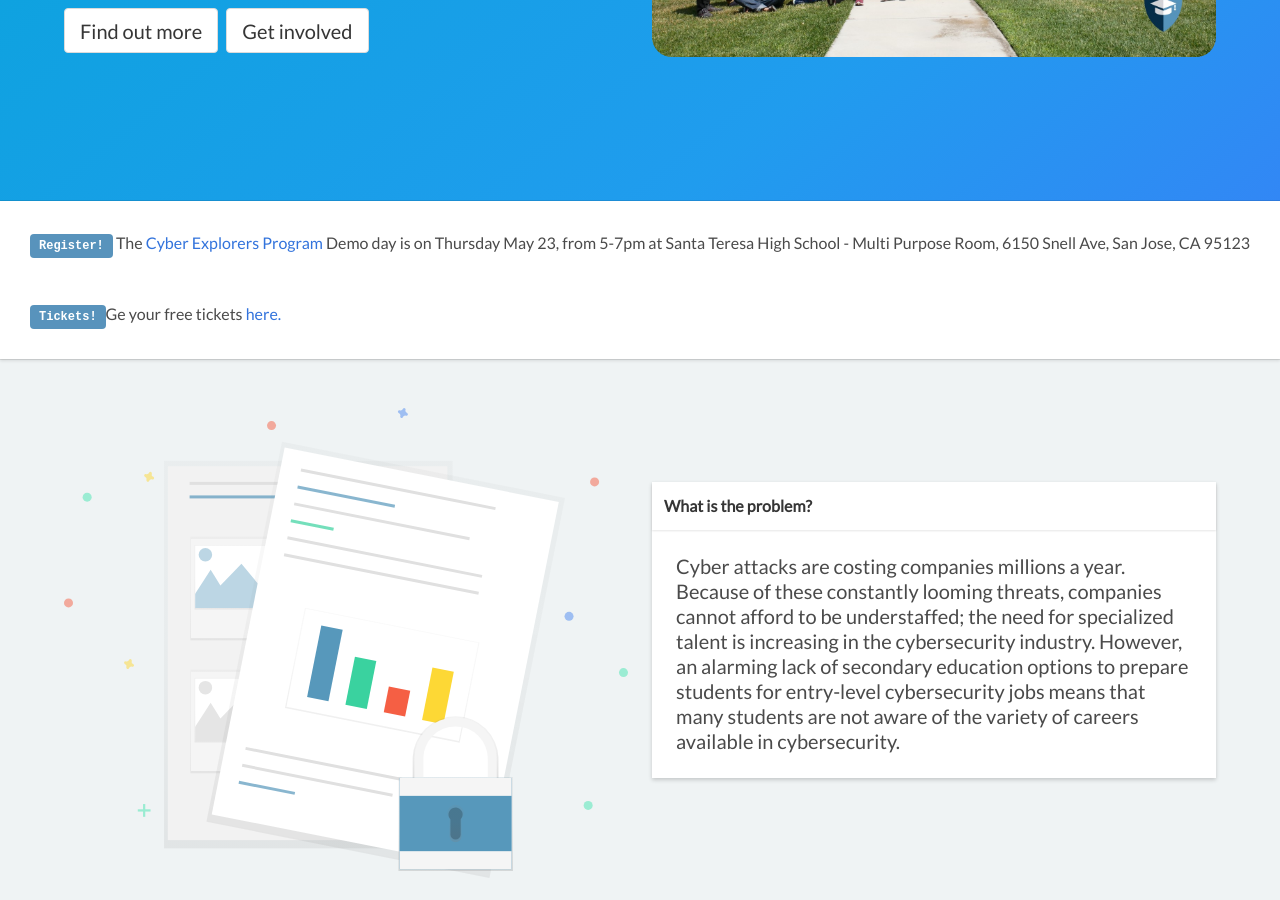
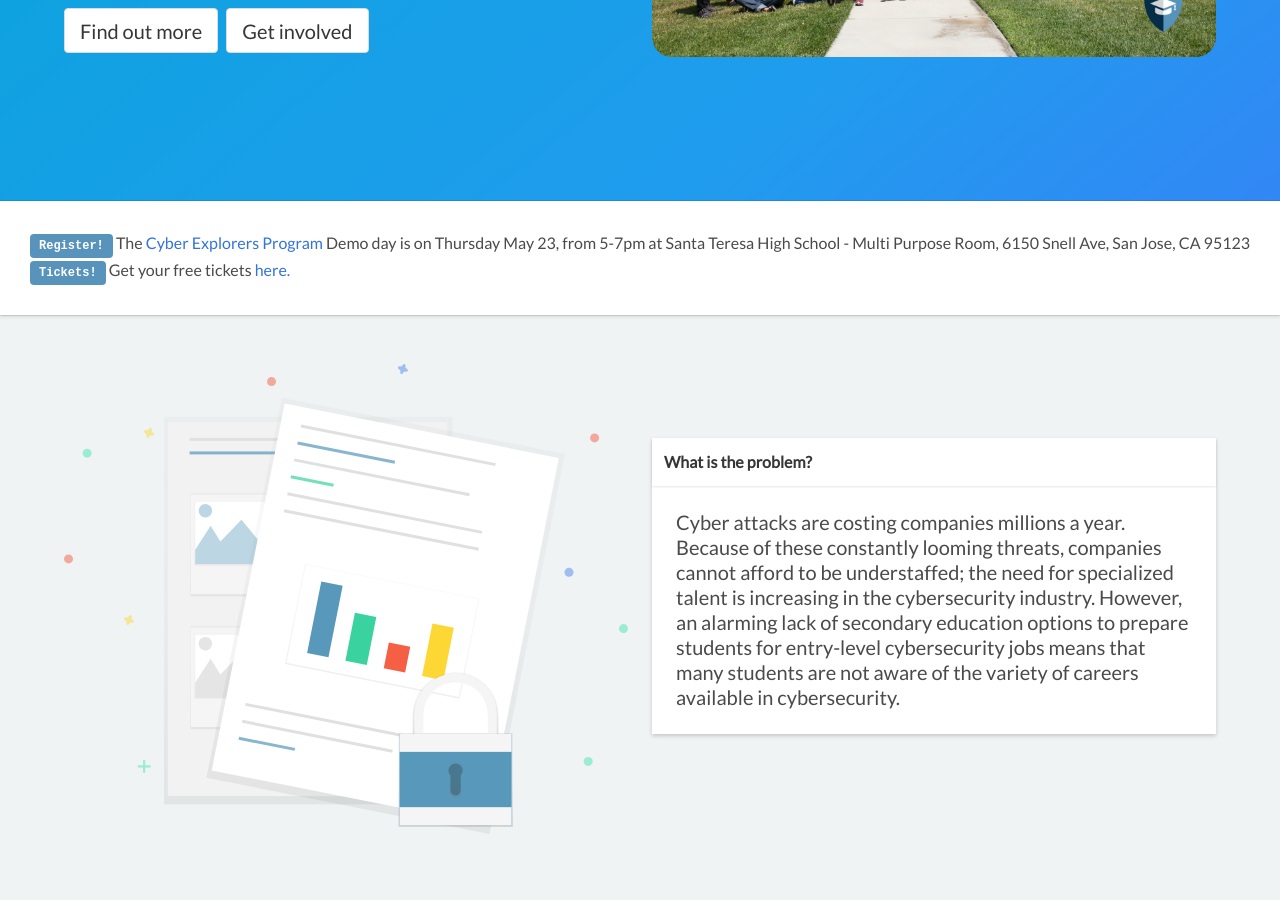
Before and after one commit to cyberdefendersprogram/www-homepage, a Jekyll site: the page built from index.html, in a window 1280 px wide and 900 px high, scrolled down 515 px. Built offline with Jekyll 4.4.1, drawn with Linux system fonts in a browser that asks for light colours; nearby versions of some CDN libraries.

Commit message:
typo
typo

```diff
--- a/index.html
+++ b/index.html
@@ -34,13 +34,11 @@
 </section>
 
 <div class="box cta">
-  <p class="has-text-centered">
+  <p class="has-text-left">
       <span class="tag is-primary">Register!</span> The <a href='/cyberexplorers'>Cyber Explorers Program</a> Demo day is on
       Thursday May 23, from 5-7pm at Santa Teresa High School - Multi Purpose Room, 6150 Snell Ave, San Jose, CA 95123
-  </p>
-  <br/>
-  <p class="has-text-left">
-      <span class="tag is-primary">Tickets!</span>Ge your free tickets <a href="https://www.eventbrite.com/e/cyber-explorers-santa-teresa-high-school-demo-day-tickets-61671643546">here.</a>
+      <br/>
+      <span class="tag is-primary">Tickets!</span> Get your free tickets <a href="https://www.eventbrite.com/e/cyber-explorers-santa-teresa-high-school-demo-day-tickets-61671643546">here.</a>
   </p>
 </div>
 
```
Also changed, not shown: cyberexplorers.md (+1 -1 lines).
